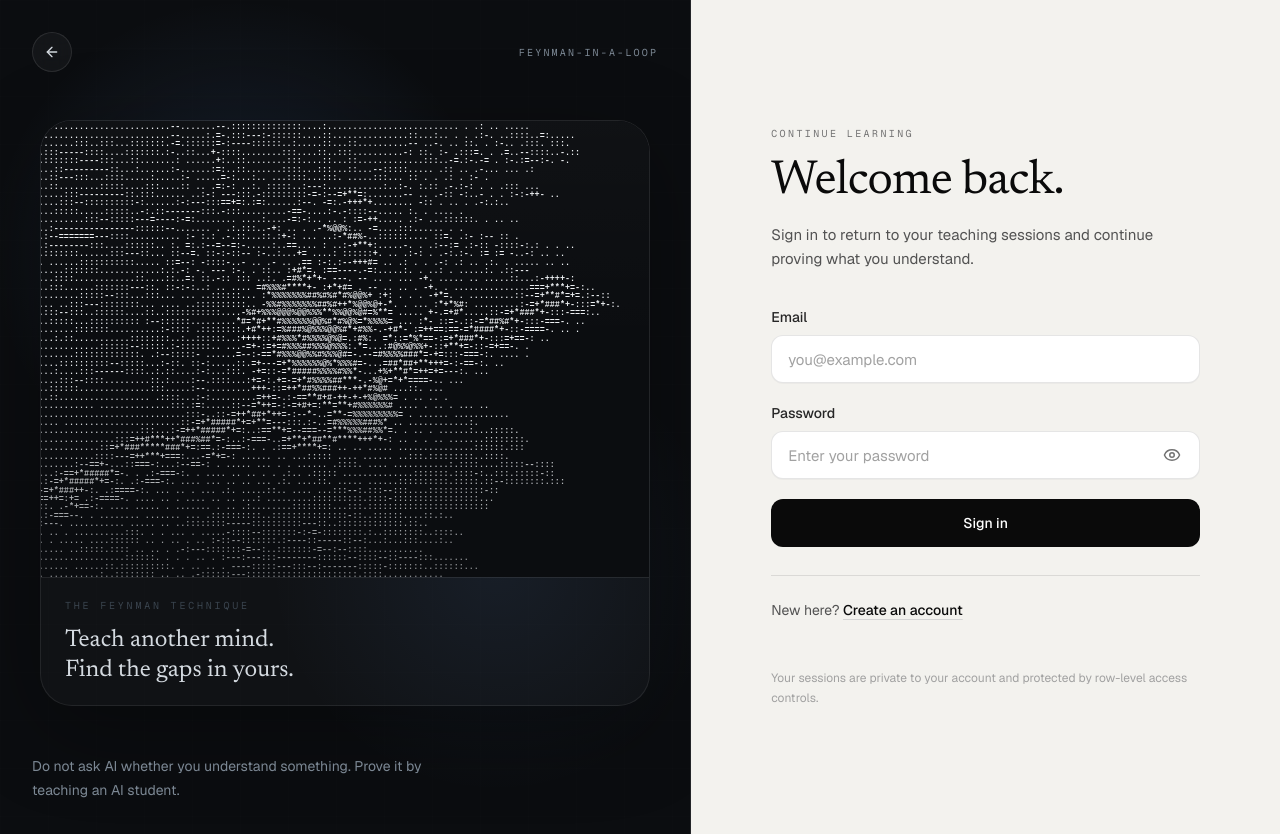
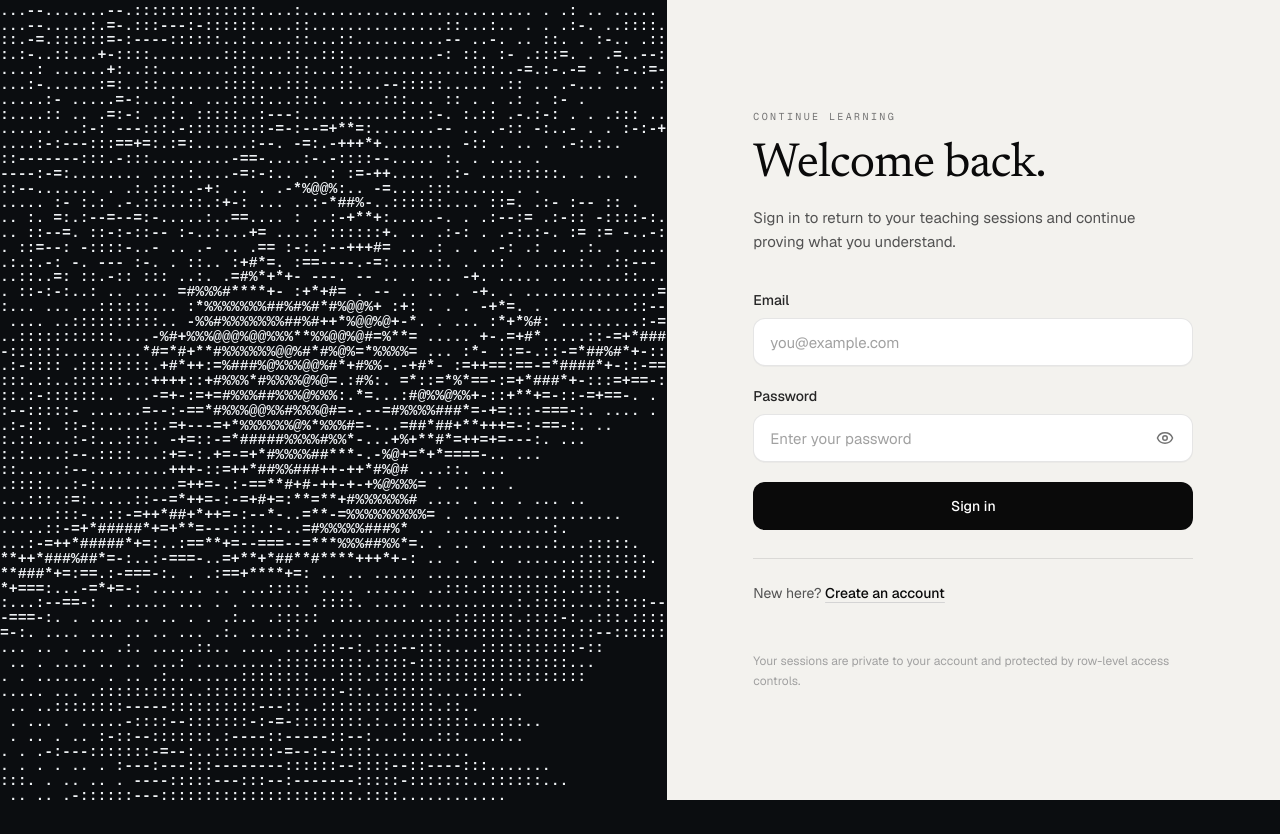
Before and after one commit to ThunderKhan/feynman-in-a-loop, a Next.js app: page /login in a window 1280 px wide. After the commit the page ends 800 px from the top, so only its background shows below. Built offline with nearby package versions, Linux system fonts and the light colour scheme.

Commit message:
Simplify sign-in artwork panel

```diff
--- a/components/auth/login-form.tsx
+++ b/components/auth/login-form.tsx
@@ -1,7 +1,7 @@
 "use client";
 
 import { useActionState, useState } from "react";
-import { ArrowLeft, Eye, EyeOff } from "lucide-react";
+import { Eye, EyeOff } from "lucide-react";
 import Link from "next/link";
 import type { AuthActionState } from "@/app/actions/auth";
 
@@ -17,76 +17,20 @@ export function LoginForm({ action }: { action: AuthAction }) {
   const [showPassword, setShowPassword] = useState(false);
 
   return (
-    <main className="min-h-dvh bg-[#f3f2ee] text-[#171717] lg:grid lg:grid-cols-[minmax(0,1.08fr)_minmax(430px,0.92fr)]">
-      <section className="relative hidden min-h-dvh overflow-hidden border-r border-white/10 bg-base-950 lg:flex lg:flex-col">
-        <div className="absolute inset-0 bg-[radial-gradient(circle_at_35%_30%,rgba(110,168,254,0.14),transparent_34%),radial-gradient(circle_at_72%_68%,rgba(110,168,254,0.08),transparent_30%)]" />
-        <div className="absolute inset-0 opacity-[0.06] [background-image:linear-gradient(rgba(255,255,255,0.12)_1px,transparent_1px),linear-gradient(90deg,rgba(255,255,255,0.12)_1px,transparent_1px)] [background-size:48px_48px]" />
-
-        <div className="relative z-10 flex items-center justify-between px-8 pt-8">
-          <Link
-            href="/"
-            aria-label="Back to home"
-            className="flex h-10 w-10 items-center justify-center rounded-full border border-white/10 bg-white/[0.04] text-base-200 backdrop-blur-sm transition hover:border-white/20 hover:bg-white/[0.08] hover:text-white"
-          >
-            <ArrowLeft className="h-4 w-4" />
-          </Link>
-
-          <p className="font-mono text-[10px] uppercase tracking-[0.22em] text-base-400">
-            Feynman-in-a-Loop
-          </p>
-        </div>
-
-        <div className="relative z-10 flex flex-1 items-center justify-center px-10 py-12">
-          <div className="w-full max-w-2xl overflow-hidden rounded-[2rem] border border-white/[0.08] bg-white/[0.025] shadow-[0_24px_90px_rgba(0,0,0,0.32)]">
-            <div className="relative aspect-[4/3] overflow-hidden bg-base-950">
+    <main className="min-h-dvh bg-[#f3f2ee] text-[#171717] lg:grid lg:grid-cols-[minmax(0,1fr)_minmax(430px,0.92fr)]">
+      <section className="relative hidden min-h-dvh overflow-hidden bg-black lg:block">
         <div
           role="img"
           aria-label="ASCII-style artwork of Richard Feynman teaching at a chalkboard"
           className="absolute inset-0 bg-cover bg-center bg-no-repeat"
           style={{
-                  backgroundImage:
-                    'url("/images/auth/feynman-ascii.svg")',
+            backgroundImage: 'url("/images/auth/feynman-ascii.svg")',
           }}
         />
-              <div className="pointer-events-none absolute inset-0 bg-gradient-to-t from-base-950/45 via-transparent to-white/[0.02]" />
-            </div>
-
-            <div className="border-t border-white/[0.08] px-6 py-5">
-              <p className="font-mono text-[10px] uppercase tracking-[0.28em] text-base-600">
-                The Feynman technique
-              </p>
-              <p className="mt-3 font-editorial text-2xl leading-tight text-base-200">
-                Teach another mind.
-                <br />
-                Find the gaps in yours.
-              </p>
-            </div>
-          </div>
-        </div>
-
-        <div className="relative z-10 px-8 pb-8">
-          <p className="max-w-md text-sm leading-6 text-base-400">
-            Do not ask AI whether you understand something. Prove it by teaching
-            an AI student.
-          </p>
-        </div>
       </section>
 
       <section className="flex min-h-dvh items-center justify-center px-6 py-10 sm:px-10 lg:px-14 xl:px-20">
         <div className="w-full max-w-[440px]">
-          <div className="mb-10 flex items-center justify-between lg:hidden">
-            <Link
-              href="/"
-              aria-label="Back to home"
-              className="flex h-10 w-10 items-center justify-center rounded-full border border-black/10 bg-white/60 text-neutral-700 transition hover:bg-white"
-            >
-              <ArrowLeft className="h-4 w-4" />
-            </Link>
-            <p className="font-mono text-[10px] uppercase tracking-[0.2em] text-neutral-500">
-              Feynman-in-a-Loop
-            </p>
-          </div>
-
           <header className="mb-9">
             <p className="mb-4 font-mono text-[10px] uppercase tracking-[0.24em] text-neutral-500">
               Continue learning
```
Lines whose indentation alone changed are shown as unchanged.
